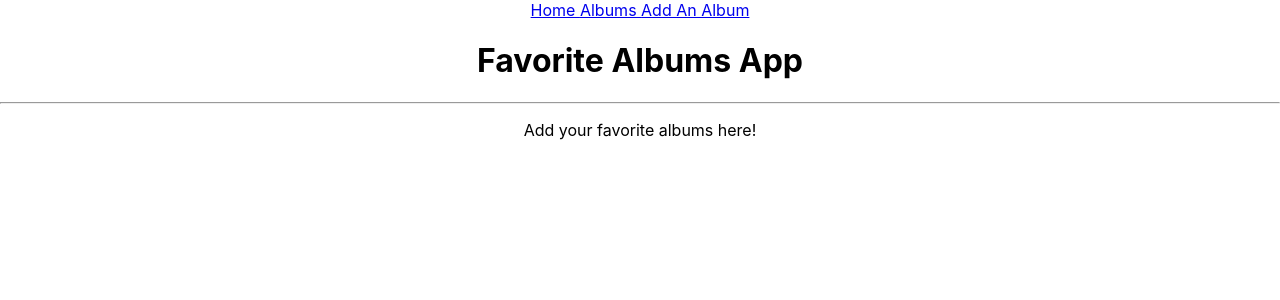
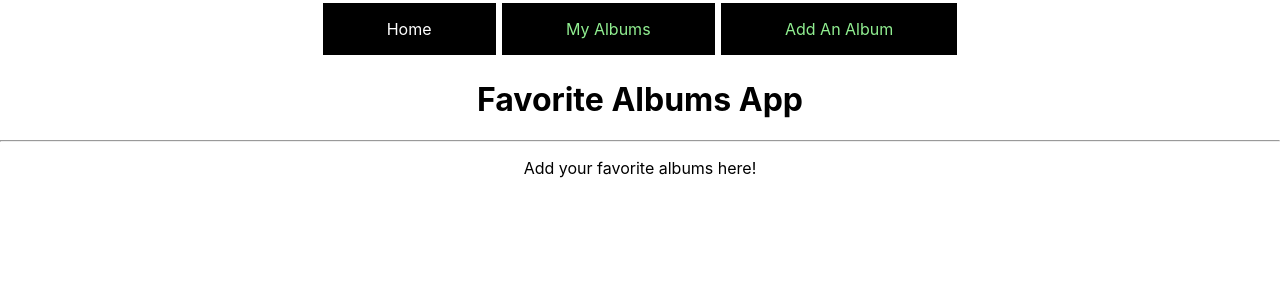
Before and after one commit to guzdaniel/favorite-albums-app, a React (Create React App) app: page / in a window 1280 px wide. Shown: the top 300 px of the page. Built offline with nearby package versions, Linux system fonts and the light colour scheme.

Commit message:
Adds styling to navigation bar

```diff
--- a/src/Components/Navigation.js
+++ b/src/Components/Navigation.js
@@ -2,14 +2,51 @@ import React from "react";
 
 import { NavLink } from "react-router-dom";
 
+const linkStyles = {
+    display: "inline-block",
+    padding: "1rem 4rem 1rem",
+    margin: "0.2rem",
+    background: "Black",
+    textDecoration: "none",
+    color: "lightgreen",
+    fontsize: "1.2em"
+
+};
 
 
 function Navigation() {
     return (
         <nav>
-            <NavLink to="/"> Home </NavLink>
-            <NavLink to="/albums"> Albums </NavLink>
-            <NavLink to="/albums/new"> Add An Album </NavLink>
+            <NavLink
+                to="/"
+                exact
+                style={linkStyles}
+                activeStyle={{
+                    color: "white",
+                }}
+            >
+                Home
+            </NavLink>
+            <NavLink
+                to="/albums"
+                exact
+                style={linkStyles}
+                activeStyle={{
+                    color: "white",
+                }}
+            >
+                My Albums
+            </NavLink>
+            <NavLink
+                to="/albums/new"
+                exact
+                style={linkStyles}
+                activeStyle={{
+                    color: "white",
+                }}
+            >
+                Add An Album
+            </NavLink>
         </nav>
     );
 }
```
